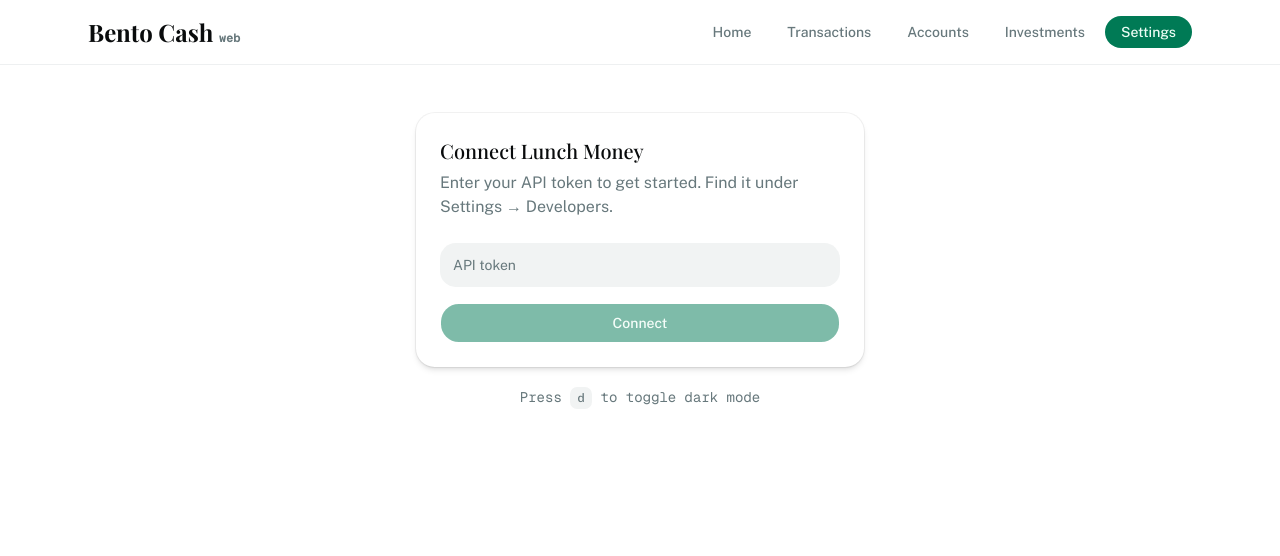
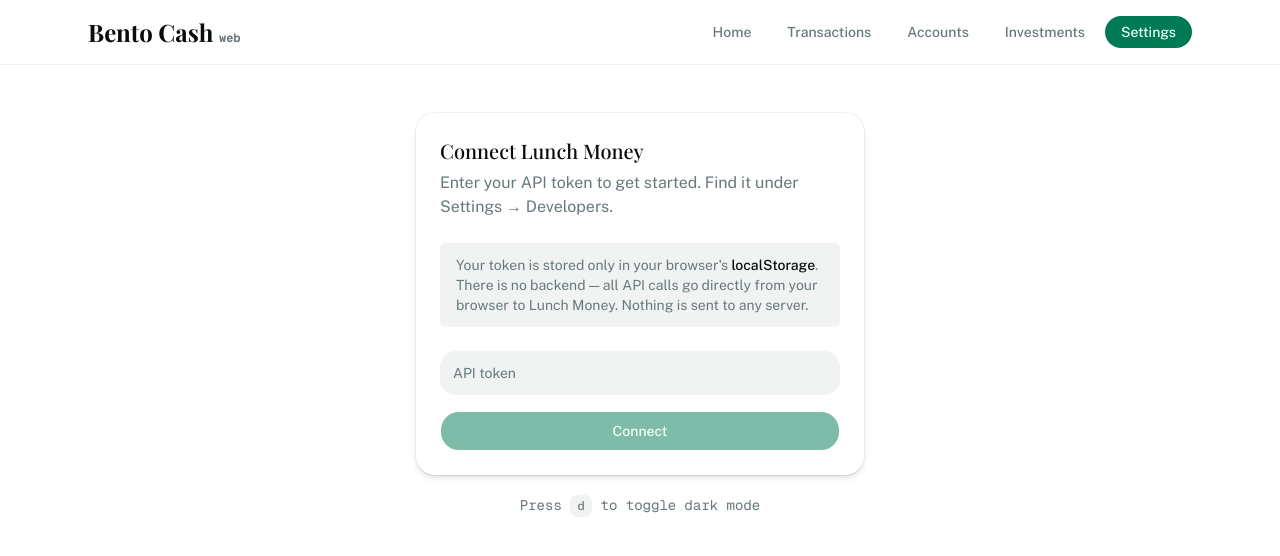
Before and after one commit to chintans1/bento-cash-web, a Next.js app: page /settings in a window 1280 px wide. Shown: the top 556 px of the page. Built offline with nearby package versions, Linux system fonts and the light colour scheme; a web font is replaced by a local one.

Commit message:
Add disclaimer about localStorage usage

```diff
--- a/app/settings/page.tsx
+++ b/app/settings/page.tsx
@@ -155,6 +155,14 @@
             Developers.
           </CardDescription>
         </CardHeader>
+        <CardContent className="pb-0">
+          <div className="rounded-md bg-muted px-4 py-3 text-sm text-muted-foreground">
+            Your token is stored only in your browser&apos;s{" "}
+            <span className="font-medium text-foreground">localStorage</span>.
+            There is no backend — all API calls go directly from your browser to
+            Lunch Money. Nothing is sent to any server.
+          </div>
+        </CardContent>
         <CardContent>
           <form onSubmit={handleSubmit} className="flex flex-col gap-4">
             <Input
```
Also changed, not shown: 1 other file (tests, documents, lock files or other folders).
